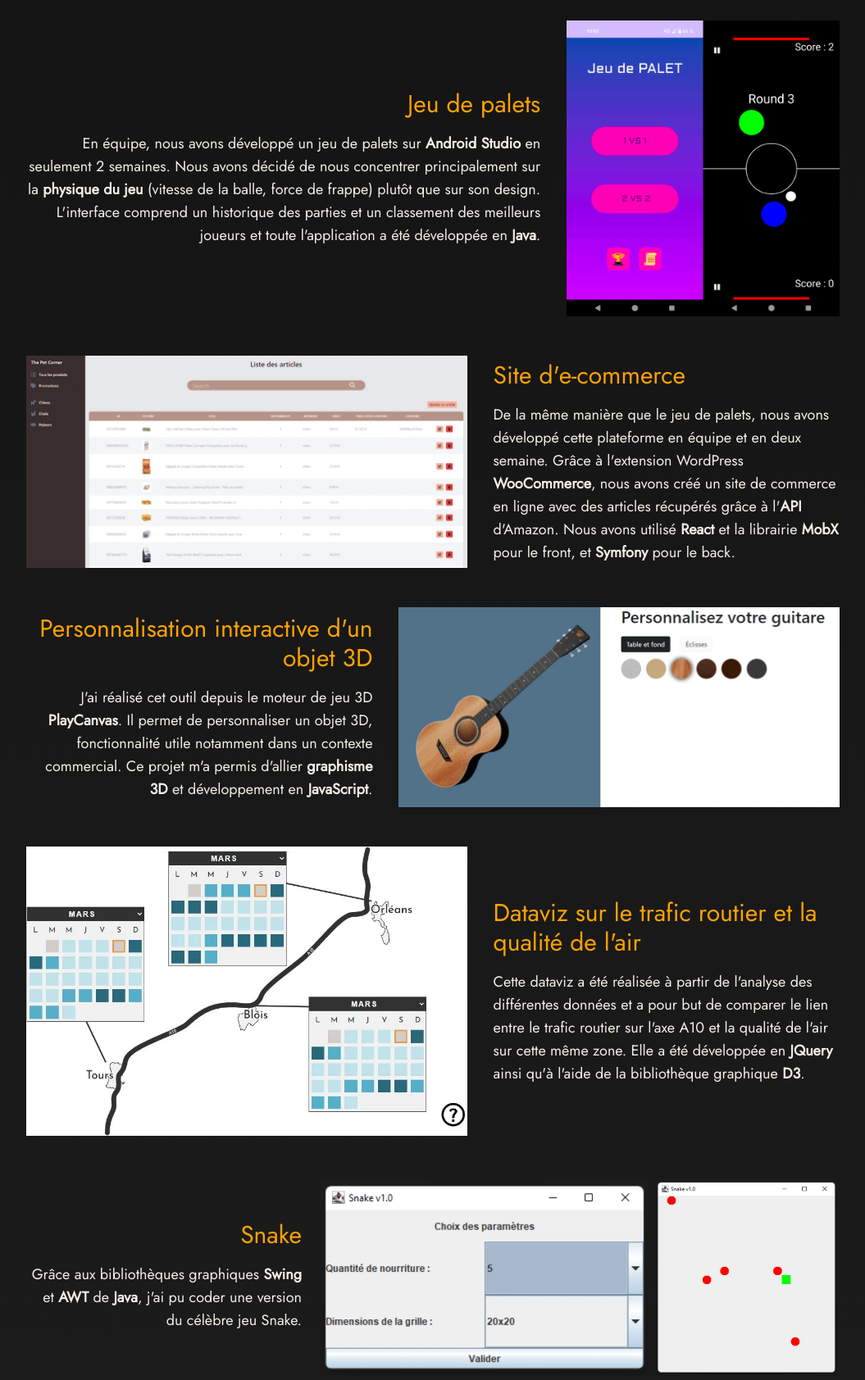
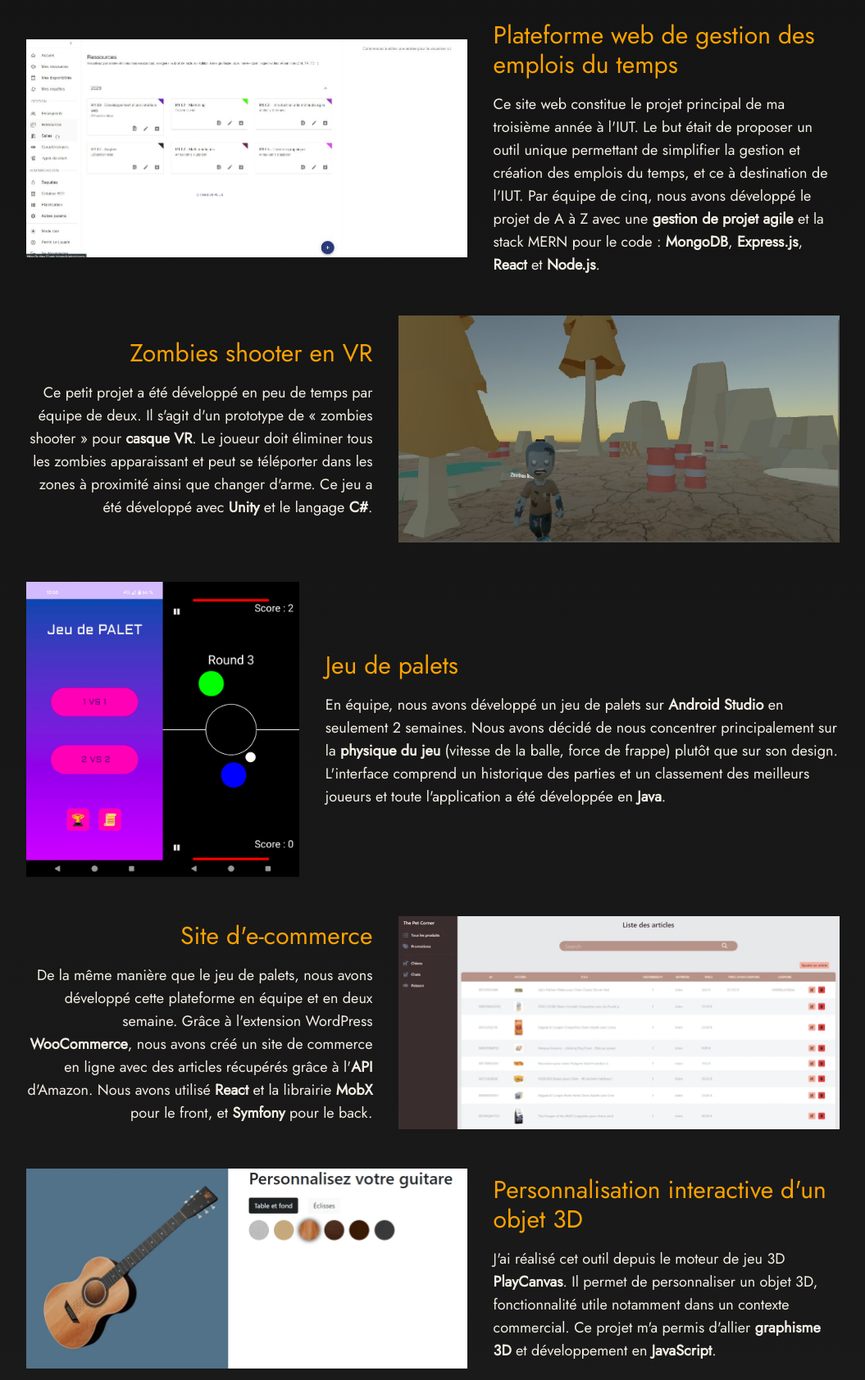
Before and after one commit to margotdv/margotdv.github.io, a plain HTML site: page projetsDev.html in a window 1280 px wide. Shown: the part 171-1855 px from the top of the page at 82% size, without its empty margins (112-1167 px from the left). Drawn offline with Linux system fonts and the light colour scheme; a web font is replaced by a local one.

Commit message:
update 3A

```diff
--- a/locales/en.json
+++ b/locales/en.json
@@ -68,6 +68,10 @@
   "cv-video-description": "I realized this video CV during my first year in IUT with <strong>DaVinci Resolve</strong>.At that time, I didn't know the software well so I didn't use the nodes method for motion design. This project is more of a first experirence in video editing.",
 
   "websites-programmation": "WEBSITES AND PROGRAMMATION",
+  "psi": "Webapp for managing IUT's schedules",
+  "psi-description": "This website constitutes the main project of my third year at the IUT. The goal was to propose a unique tool to simplify the management and creation of schedules, specifically for the IUT. In a team of five, we developed the project from A to Z with an <strong>agile project management</strong> approach and the MERN stack for the code: <strong>MongoDB</strong>, <strong>Express.js</strong>, <strong>React</strong>, and <strong>Node.js</strong>.",
+  "zombies-shooter": "Zombies shooter in VR",
+  "zombies-shooter-description": "This small project was developed in a short time by a team of two. It is a prototype of a 'zombies shooter' for a <strong>VR headset</strong>. The player must eliminate all the zombies appearing and can teleport to nearby areas as well as change weapons. This game was developed with <strong>Unity</strong> and the <strong>C#</strong> language.",
   "air-hockey": "Air hockey game",
   "air-hockey-description": "In team, we developed an air hockey game on <strong>Android Studio</strong> in only two weeks. We mainly focused ourselves on the <strong>game physic</strong> (ball speed, strike force) instead of its design. The interface contains a game history and a ranking of the best players. The app was entirely coded with <strong>Java</strong>.",
   "e-commerce-website": "E-commerce website",
--- a/locales/fr.json
+++ b/locales/fr.json
@@ -68,6 +68,10 @@
   "cv-video-description": "J'ai réalisé ce CV vidéo en première année avec <strong>DaVinci Resolve</strong>. Je ne connaissais pas encore bien le logiciel et n'avais donc pas utilisé le système de noeuds pour le motion design. Ce CV constitue plus une première expérience de montage.",
 
   "websites-programmation": "SITES WEB ET PROGRAMMATION",
+  "psi": "Plateforme web de gestion des emplois du temps",
+  "psi-description": "Ce site web constitue le projet principal de ma troisième année à l'IUT. Le but était de proposer un outil unique permettant de simplifier la gestion et création des emplois du temps, et ce à destination de l'IUT. Par équipe de cinq, nous avons développé le projet de A à Z avec une <strong>gestion de projet agile</strong> et la stack MERN pour le code : <strong>MongoDB</strong>, <strong>Express.js</strong>, <strong>React</strong> et <strong>Node.js</strong>.",
+  "zombies-shooter": "Zombies shooter en VR",
+  "zombies-shooter-description": "Ce petit projet a été développé en peu de temps par équipe de deux. Il s'agit d'un prototype de « zombies shooter » pour <strong>casque VR</strong>. Le joueur doit éliminer tous les zombies apparaissant et peut se téléporter dans les zones à proximité ainsi que changer d'arme. Ce jeu a été développé avec <strong>Unity</strong> et le langage <strong>C#</strong>.",
   "air-hockey": "Jeu de palets",
   "air-hockey-description": "En équipe, nous avons développé un jeu de palets sur <strong>Android Studio</strong> en seulement 2 semaines. Nous avons décidé de nous concentrer principalement sur la <strong>physique du jeu</strong> (vitesse de la balle, force de frappe) plutôt que sur son design. L'interface comprend un historique des parties et un classement des meilleurs joueurs et toute l'application a été développée en <strong>Java</strong>.",
   "e-commerce-website": "Site d'e-commerce",
--- a/projetsDev.html
+++ b/projetsDev.html
@@ -76,9 +76,32 @@
         <h1 class="font-train-one text-4xl text-center mb-12 pt-12 lg:mb-16 lg:pt-0" data-i18n="websites-programmation">SITES WEB ET PROGRAMMATION</h1>
         <div class="flex flex-col gap-12 items-center">
 
+            <!-- Projet PSI -->
+            <div class="flex flex-col items-center gap-2 lg:flex-row lg:gap-8">
+                <img class="w-full lg:w-[42vw]" src="./images/projets/projet-psi.jpg" alt="projet psi" />
+                <div class="flex flex-col gap-1 lg:gap-4 item-animation">
+                    <h2 class="text-2xl text-dark-color lg:text-3xl" data-i18n="psi">Plateforme web de gestion des emplois du temps</h2>
+                    <p data-i18n="psi-description">
+                        This website constitutes the main project of my third year at the IUT. The goal was to propose a unique tool to simplify the management and creation of schedules, specifically for the IUT. In a team of five, we developed the project from A to Z with an <strong>agile project management</strong> approach and the MERN stack for the code: <strong>MongoDB</strong>, <strong>Express.js</strong>, <strong>React</strong>, and <strong>Node.js</strong>.
+                    </p>
+                </div>
+            </div>
+
+            <!-- Zombies shooter -->
+            <div class="flex flex-col items-center text-right gap-2 lg:flex-row lg:gap-8">
+                <div class="flex flex-col gap-1 lg:gap-4 item-animation text-right">
+                    <h2 class="text-2xl text-dark-color lg:text-3xl" data-i18n="zombies-shooter">Zombies shooter en VR</h2>
+                    <p data-i18n="zombies-shooter-description">
+                        Ce petit projet a été développé en peu de temps par équipe de deux. Il s'agit d'un prototype de « zombies shooter » pour <strong>casque VR</strong>. Le joueur doit éliminer tous les zombies apparaissant et peut se téléporter dans les zones à proximité ainsi que changer d'arme. Ce jeu a été développé avec <strong>Unity</strong> et le langage <strong>C#</strong>.
+                    </p>
+                </div>
+                <img class="w-full lg:w-[42vw]" src="./images/projets/zombie-shooter.jpg" alt="zombies shooter" />
+            </div>
+
             <!-- Jeu de palets -->
             <div class="flex flex-col items-center gap-2 lg:flex-row lg:gap-8">
-                <div class="flex flex-col gap-1 lg:gap-4 item-animation text-right">
+                <img class="w-full lg:w-[26vw]" src="./images/projets/jeu_de_palets.webp" alt="jeu de palets" />
+                <div class="flex flex-col gap-1 lg:gap-4 item-animation">
                     <h2 class="text-2xl text-dark-color lg:text-3xl" data-i18n="air-hockey">Jeu de palets</h2>
                     <p data-i18n="air-hockey-description">
                        En équipe, nous avons développé un jeu de palets sur <strong>Android Studio</strong> en seulement
@@ -87,12 +110,10 @@
                        meilleurs joueurs et toute l'application a été développée en <strong>Java</strong>.
                     </p>
                 </div>
-                <img class="w-full lg:w-[26vw]" src="./images/projets/jeu_de_palets.webp" alt="jeu de palets" />
             </div>
 
             <!-- Site e-commerce -->
-            <div class="flex flex-col items-center gap-2 lg:flex-row lg:gap-8">
-                <img class="w-full lg:w-[42vw]" src="./images/projets/woo_commerce.webp" alt="jeu de palets" />
+            <div class="flex flex-col items-center text-right gap-2 lg:flex-row lg:gap-8">
                 <div class="flex flex-col gap-1 lg:gap-4 item-animation">
                     <h2 class="text-2xl text-dark-color lg:text-3xl" data-i18n="e-commerce-website">Site d'e-commerce</h2>
                     <p data-i18n="e-commerce-website-description">
@@ -102,10 +123,14 @@
                        la librairie <strong>MobX</strong> pour le front, et <strong>Symfony</strong> pour le back.
                     </p>
                 </div>
+                <img class="w-full lg:w-[42vw]" src="./images/projets/woo_commerce.webp" alt="site e-commerce" />
             </div>
 
             <!-- PlayCanva -->
-            <div class="flex flex-col items-center gap-2 lg:flex-row lg:gap-8 text-right">
+            <div class="flex flex-col items-center gap-2 lg:flex-row lg:gap-8">
+                <a href="/resources/guitare-3d/" target="_blank" rel="noopener noreferrer">
+                    <img class="w-full hover:grayscale ease-out duration-200 lg:w-[42vw] max-w-none" src="./images/projets/playcanvas.webp" alt="Projet guitare sur PlayCanvas" />
+                </a>
                 <div class="flex flex-col gap-1 lg:gap-4 item-animation">
                     <a href="/resources/guitare-3d/" target="_blank" rel="noopener noreferrer">
                         <h2 class="text-2xl text-dark-color hover:text-[2rem] ease-out duration-100 lg:text-3xl" data-i18n="playcanva">Personnalisation interactive d'un objet 3D</h2>
@@ -115,16 +140,10 @@
                         contexte commercial. Ce projet m'a permis d'allier <strong>graphisme 3D</strong> et développement en <strong>JavaScript</strong>.
                     </p>
                 </div>
-                <a href="/resources/guitare-3d/" target="_blank" rel="noopener noreferrer">
-                    <img class="w-full hover:grayscale ease-out duration-200 lg:w-[42vw] max-w-none" src="./images/projets/playcanvas.webp" alt="Projet guitare sur PlayCanvas" />
-                </a>
             </div>
 
             <!-- Dataviz qualité de l'air -->
-            <div class="flex flex-col items-center gap-2 lg:flex-row lg:gap-8">
-                <a href="/resources/dataviz-pollution-air/#" target="_blank" rel="noopener noreferrer">
-                    <img class="w-full hover:grayscale ease-out duration-200 lg:w-[42vw] max-w-none" src="./images/projets/dataviz-atmo.webp" alt="Dataviz atmo" />
-                </a>
+            <div class="flex flex-col items-center text-right gap-2 lg:flex-row lg:gap-8">
                 <div class="flex flex-col gap-1 lg:gap-4 item-animation">
                     <a href="/resources/dataviz-pollution-air/#" target="_blank" rel="noopener noreferrer">
                         <h2 class="text-2xl text-dark-color hover:text-[2rem] ease-out duration-100 lg:text-3xl" data-i18n="d3-dataviz">Dataviz sur le trafic routier et la qualité de l'air</h2>
@@ -135,22 +154,24 @@
                         ainsi qu'à l'aide de la bibliothèque graphique <strong>D3</strong>.
                     </p>
                 </div>
+                <a href="/resources/dataviz-pollution-air/#" target="_blank" rel="noopener noreferrer">
+                    <img class="w-full hover:grayscale ease-out duration-200 lg:w-[42vw] max-w-none" src="./images/projets/dataviz-atmo.webp" alt="Dataviz atmo" />
+                </a>
             </div>
 
             <!-- Snake -->
-            <div class="flex flex-col items-center gap-2 text-right lg:flex-row lg:gap-8">
+            <div class="flex flex-col items-center gap-2 lg:flex-row lg:gap-8">
+                <img class="w-full lg:w-[50vw] lg:ml-[-1rem]" src="./images/projets/snake.webp" alt="jeu Snake" />
                 <div class="flex flex-col gap-1 lg:gap-4 item-animation">
                     <h2 class="text-2xl text-dark-color lg:ml-[-0.3rem] lg:text-3xl">Snake</h2>
                     <p class="lg:ml-[-0.3rem]" data-i18n="snake-description">
                         Grâce aux bibliothèques graphiques <strong>Swing</strong> et <abbr class="no-underline" title="Abstract Window Toolkit"><strong>AWT</strong></abbr> de <strong>Java</strong>, j'ai pu coder une version du célèbre jeu Snake.
                     </p>
                 </div>
-                <img class="w-full lg:w-[50vw] lg:ml-[-1rem]" src="./images/projets/snake.webp" alt="jeu Snake" />
             </div>
 
             <!-- Tips&Fix -->
-            <div class="flex flex-col items-center gap-2 lg:flex-row lg:gap-8">
-                <img class="w-full lg:w-[48vw]" src="./images/projets/tipsandfix.webp" alt="Tips&Fix" />
+            <div class="flex flex-col items-center text-right gap-2 lg:flex-row lg:gap-8">
                 <div class="flex flex-col gap-1 lg:gap-4 item-animation">
                     <h2 class="text-2xl text-dark-color lg:text-3xl" data-i18n="forum-wordpress">Forum et site Wordpress</h2>
                     <p data-i18n="forum-wordpress-description">Pour ce projet, j'ai pu réaliser un site <strong>Wordpress</strong> relié à une partie forum développée
@@ -161,10 +182,14 @@
                         Le forum et le site sont hébergés sur un serveur accessible uniquement depuis l'IUT, je ne peux donc pas les mettre à disposition.
                     </p>
                 </div>
+                <img class="w-full lg:w-[48vw]" src="./images/projets/tipsandfix.webp" alt="Tips&Fix" />
             </div>
 
             <!-- CV Numérique -->
-            <div class="flex flex-col items-center text-right gap-2 lg:gap-8 lg:flex-row">
+            <div class="flex flex-col items-center gap-2 lg:gap-8 lg:flex-row">
+                <a href="/resources/sae_cv_num/" target="_blank" rel="noopener noreferrer">
+                    <img class="w-full hover:grayscale ease-out duration-200 lg:w-[48vw] lg:max-w-none" src="./images/projets/cv_num.webp" alt="CV numérique" />
+                </a>
                 <div class="flex flex-col gap-1 lg:gap-4 item-animation">
                     <a href="/resources/sae_cv_num/" target="_blank" rel="noopener noreferrer">
                         <h2 class="text-2xl text-dark-color lg:text-3xl hover:text-[2rem] ease-out duration-100" data-i18n="first-website">Mon premier site web</h2>
@@ -174,25 +199,22 @@
                         par contre pas responsive.
                     </p>
                 </div>
-                <a href="/resources/sae_cv_num/" target="_blank" rel="noopener noreferrer">
-                    <img class="w-full hover:grayscale ease-out duration-200 lg:w-[48vw] lg:max-w-none" src="./images/projets/cv_num.webp" alt="CV numérique" />
-                </a>
             </div>
 
             <!-- Portfolio -->
-            <div class="flex flex-col items-center gap-2 lg:gap-8 lg:flex-row">
-                <a href="./index.html" target="_blank" rel="noopener noreferrer">
-                    <img class="w-full hover:grayscale ease-out duration-200 lg:w-[48vw] lg:max-w-none" src="./images/projets/portfolio.webp" alt="CV numérique" />
-                </a>
+            <div class="flex flex-col items-center text-right gap-2 lg:gap-8 lg:flex-row">
                 <div class="flex flex-col gap-1 lg:gap-4 item-animation">
                     <a href="./index.html" target="_blank" rel="noopener noreferrer">
                         <h2 class="text-2xl text-dark-color lg:text-3xl hover:text-[2rem] ease-out duration-100" data-i18n="my-protfolio">Mon portfolio</h2>
                     </a>
-                    <p data-i18n="my-portfolio-description">Et bien sûr ce portfolio fait partie des mes réalisations en développement web. J'ai utilisé ici le
-                        framework <strong>Tailwind</strong>, ainsi que <strong>JavaScript</strong> et bien entendu HTML et CSS.
+                    <p data-i18n="my-portfolio-description">Et bien sûr ce portfolio fait partie des mes réalisations en développement web. Réalisé vers le début de ma seconde année d'études à l'IUT, il ne reflète pas mon niveau de compétences actuel mais présente certains de mes projets accomplis. J'ai utilisé ici le
+                        framework <strong>Tailwind</strong>, ainsi que <strong>JavaScript</strong>, HTML et CSS.
                         Ce site est <strong>responsive</strong> et accessible depuis un mobile.
                     </p>
                 </div>
+                <a href="./index.html" target="_blank" rel="noopener noreferrer">
+                    <img class="w-full hover:grayscale ease-out duration-200 lg:w-[48vw] lg:max-w-none" src="./images/projets/portfolio.webp" alt="CV numérique" />
+                </a>
             </div>
         </div>
     </main>
```
Also changed, not shown: index.html (+1 -4 lines), images/projets/projet-psi.jpg (added), images/projets/zombie-shooter.jpg (added).
